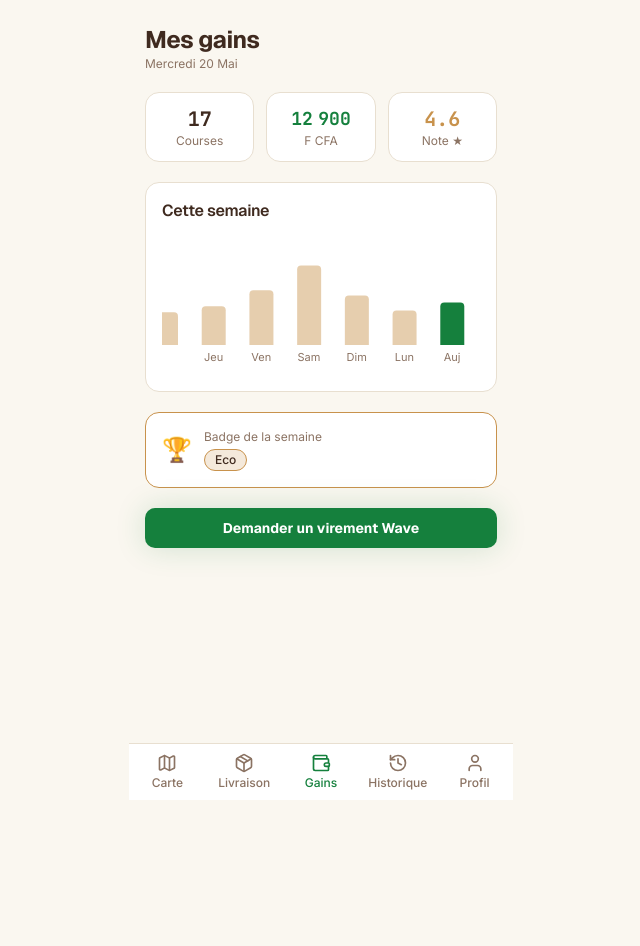
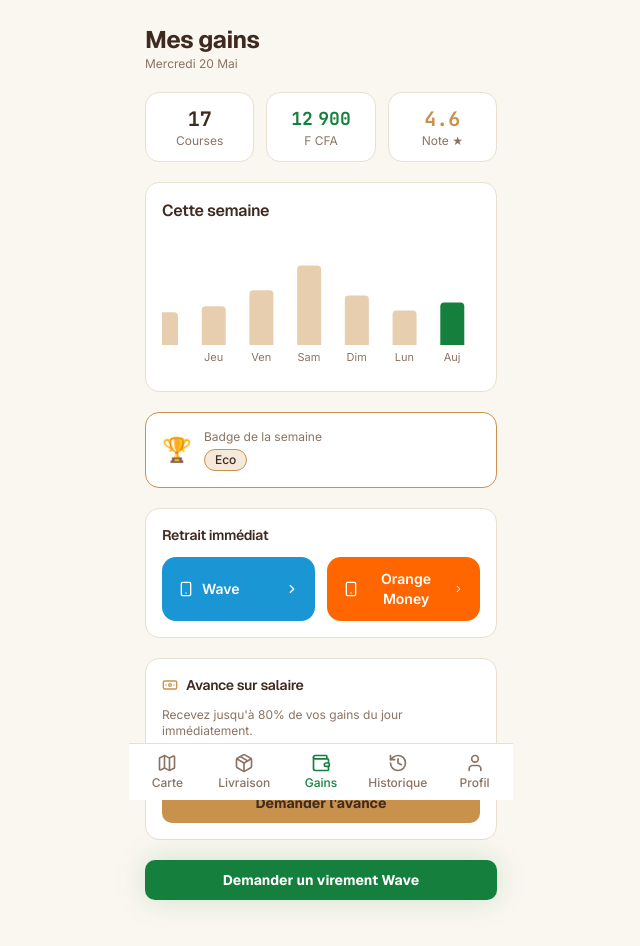
Before and after one commit to diaopapandiaye213alm/yonne, a Next.js app: page /driver/gains in a window 1280 px wide. Shown: the top 946 px of the page, without its empty margins (319-959 px from the left). Before the commit the page ends 800 px from the top, so only its background shows below. Built offline with nearby package versions, Linux system fonts and the light colour scheme.

Commit message:
feat(driver+merchant): R5 — gains wallet Wave/OM/avance + merchant QR code boutique
Co-Authored-By: Claude Sonnet 4.6 <noreply@anthropic.com>

```diff
--- a/app/(driver)/driver/gains/page.tsx
+++ b/app/(driver)/driver/gains/page.tsx
@@ -1,16 +1,20 @@
 "use client";
 
+import { useState } from "react";
 import { drivers } from "@/lib/mock-data/drivers";
 import { WeeklyEarningsChart } from "@/components/driver/WeeklyEarningsChart";
 import { Button } from "@/components/ui/button";
 import { Badge } from "@/components/ui/badge";
 import { toast } from "sonner";
 import { useT } from "@/lib/i18n";
+import { Smartphone, Banknote, ChevronRight } from "lucide-react";
 
 const demo = drivers[0];
+const ADVANCE_MAX = Math.floor(demo.earningsToday * 0.8);
 
 export default function GainsPage() {
   const t = useT();
+  const [avanceAmount, setAvanceAmount] = useState(Math.floor(ADVANCE_MAX / 2));
   const dateStr = new Date("2026-05-20").toLocaleDateString("fr-FR", {
     weekday: "long",
     day: "numeric",
@@ -56,6 +60,49 @@ export default function GainsPage() {
         </div>
       </div>
 
+      {/* Retrait Wave / Orange Money */}
+      <div className="bg-white rounded-lg border border-cream-200 p-4 space-y-3">
+        <h2 className="font-display font-semibold text-ink-900 text-sm">Retrait immédiat</h2>
+        <div className="grid grid-cols-2 gap-3">
+          <button type="button"
+            onClick={() => toast.success("Virement Wave de " + demo.earningsToday.toLocaleString("fr-FR") + " F CFA lancé · 2–5 min")}
+            className="flex items-center gap-2 bg-[#1B96D4] hover:bg-[#1580B8] text-white rounded-lg px-4 py-3 text-sm font-semibold transition-colors">
+            <Smartphone className="w-4 h-4 shrink-0" />
+            <span>Wave</span>
+            <ChevronRight className="w-3.5 h-3.5 ml-auto" />
+          </button>
+          <button type="button"
+            onClick={() => toast.success("Virement Orange Money de " + demo.earningsToday.toLocaleString("fr-FR") + " F CFA lancé · 5–10 min")}
+            className="flex items-center gap-2 bg-[#FF6600] hover:bg-[#E55A00] text-white rounded-lg px-4 py-3 text-sm font-semibold transition-colors">
+            <Smartphone className="w-4 h-4 shrink-0" />
+            <span>Orange Money</span>
+            <ChevronRight className="w-3.5 h-3.5 ml-auto" />
+          </button>
+        </div>
+      </div>
+
+      {/* Avance sur salaire */}
+      <div className="bg-white rounded-lg border border-cream-200 p-4 space-y-3">
+        <div className="flex items-center gap-2">
+          <Banknote className="w-4 h-4 text-gold-500" />
+          <h2 className="font-display font-semibold text-ink-900 text-sm">Avance sur salaire</h2>
+        </div>
+        <p className="text-xs text-ink-500">Recevez jusqu'à 80% de vos gains du jour immédiatement.</p>
+        <div className="flex items-center gap-3">
+          <input type="range" min={500} max={ADVANCE_MAX} step={500} value={avanceAmount}
+            onChange={e => setAvanceAmount(Number(e.target.value))}
+            className="flex-1 accent-gold-500" />
+          <span className="font-bold text-gold-500 text-sm w-24 text-right tabular-nums">
+            {avanceAmount.toLocaleString("fr-FR")} F
+          </span>
+        </div>
+        <Button type="button"
+          onClick={() => toast.success(`Avance de ${avanceAmount.toLocaleString("fr-FR")} F validée · Wave dans 2 min`)}
+          className="w-full bg-gold-500 hover:bg-gold-600 text-ink-900 font-display font-bold">
+          Demander l'avance
+        </Button>
+      </div>
+
       <Button
         type="button"
         onClick={() => toast.success("Demande de virement envoyée — vous recevrez un paiement Wave d'ici 24h")}
--- a/app/(merchant)/merchant/parametres/page.tsx
+++ b/app/(merchant)/merchant/parametres/page.tsx
@@ -6,6 +6,7 @@ import { Switch } from "@/components/ui/switch";
 import { Label } from "@/components/ui/label";
 import { Input } from "@/components/ui/input";
 import { Button } from "@/components/ui/button";
+import { QrCode, Download, Copy } from "lucide-react";
 
 export default function ParametresPage() {
   const merchant = merchants[0];
@@ -85,6 +86,42 @@ export default function ParametresPage() {
         </ul>
       </div>
 
+      {/* QR Code boutique */}
+      <div className="bg-white rounded-lg border border-cream-200 shadow-card p-5">
+        <div className="flex items-center gap-2 mb-4">
+          <QrCode className="w-4 h-4 text-ink-700" />
+          <h2 className="font-semibold text-ink-900">QR Code boutique</h2>
+        </div>
+        <p className="text-sm text-ink-500 mb-4">Partagez ce code avec vos clients pour qu'ils puissent passer commande directement via WhatsApp.</p>
+        <div className="flex items-center gap-6">
+          {/* QR placeholder — grid of squares */}
+          <div className="shrink-0 w-28 h-28 bg-ink-900 rounded-lg p-2">
+            <div className="w-full h-full grid grid-cols-7 gap-px">
+              {Array.from({ length: 49 }, (_, i) => (
+                <div key={i} className={`rounded-[1px] ${Math.random() > 0.5 ? "bg-white" : "bg-ink-900"}`} />
+              ))}
+            </div>
+          </div>
+          <div className="flex-1 space-y-3">
+            <div className="font-mono text-xs text-ink-600 bg-cream-50 rounded px-3 py-2 break-all">
+              yonne.sn/m/{merchant.id}
+            </div>
+            <div className="flex gap-2">
+              <button type="button"
+                onClick={() => { navigator.clipboard.writeText(`https://yonne.sn/m/${merchant.id}`).catch(() => {}); toast.success("Lien copié"); }}
+                className="flex items-center gap-1.5 text-xs border border-cream-200 text-ink-600 hover:bg-cream-50 px-3 py-1.5 rounded-lg transition-colors">
+                <Copy className="w-3.5 h-3.5" /> Copier le lien
+              </button>
+              <button type="button"
+                onClick={() => toast.success("QR Code téléchargé (PNG)")}
+                className="flex items-center gap-1.5 text-xs bg-emerald-500 hover:bg-emerald-600 text-white px-3 py-1.5 rounded-lg transition-colors font-medium">
+                <Download className="w-3.5 h-3.5" /> Télécharger
+              </button>
+            </div>
+          </div>
+        </div>
+      </div>
+
       {/* Notifications */}
       <div className="bg-white rounded-lg border border-cream-200 shadow-card p-5 space-y-4">
         <h2 className="font-semibold text-ink-900">Notifications</h2>
```
